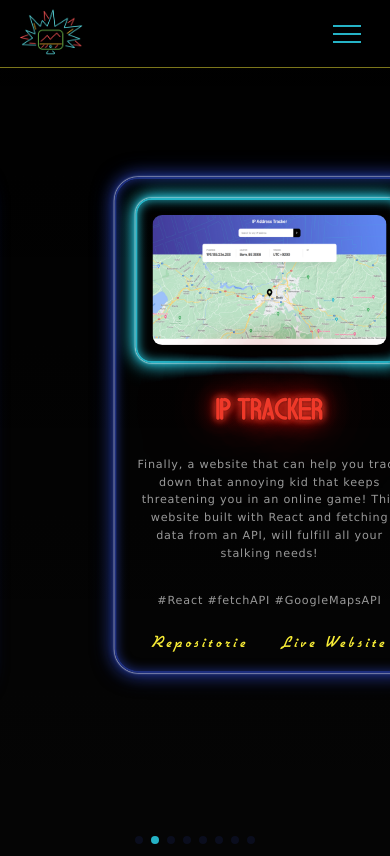
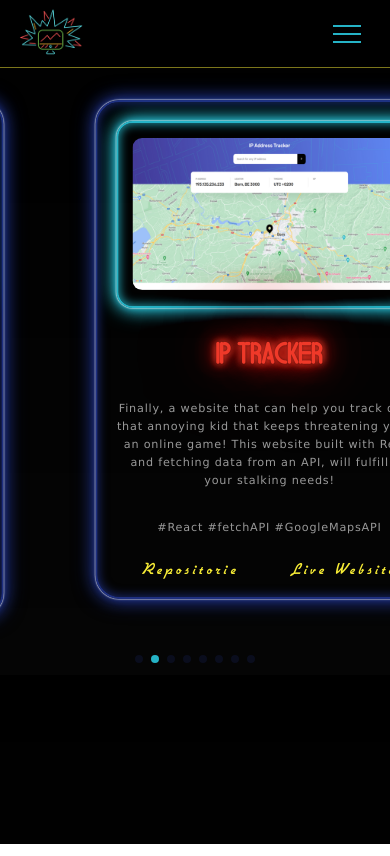
Before and after one commit to DonUggioni/my-portfolio, a React (Create React App) app: page /portfolio in a window 390 px wide. Built offline with nearby package versions, Linux system fonts and the light colour scheme.

Commit message:
Removed padding from project card

```diff
--- a/src/components/project-card/ProjectCard.module.scss
+++ b/src/components/project-card/ProjectCard.module.scss
@@ -7,12 +7,7 @@
   display: flex;
   align-items: center;
   justify-content: center;
-  // padding: 4.6rem;
   z-index: 5;
-
-  @media screen and (max-width: 554px) {
-    padding: 9.6rem 2.4rem;
-  }
 
   &_inner-wrapper {
     border: 2px solid variables.$neon-dark-blue;
```
